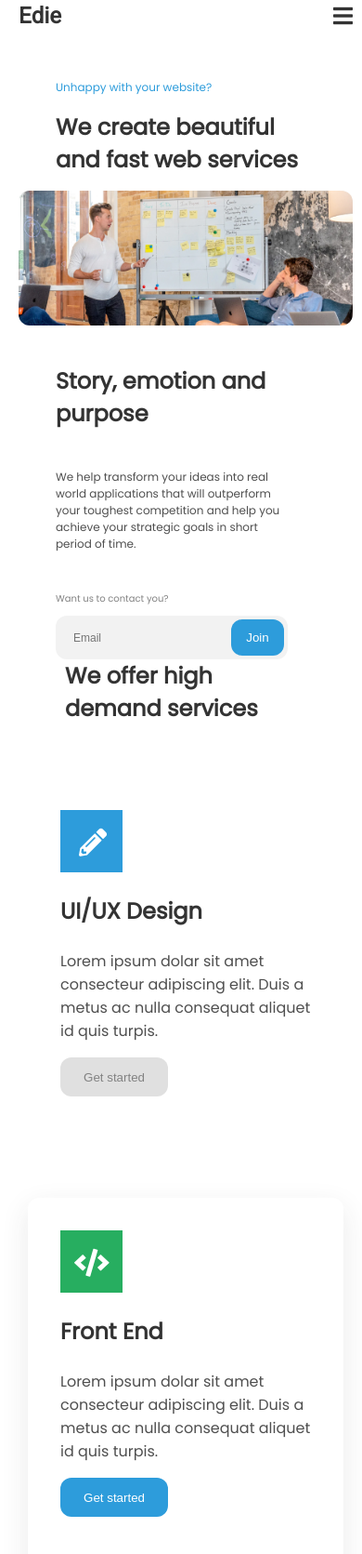
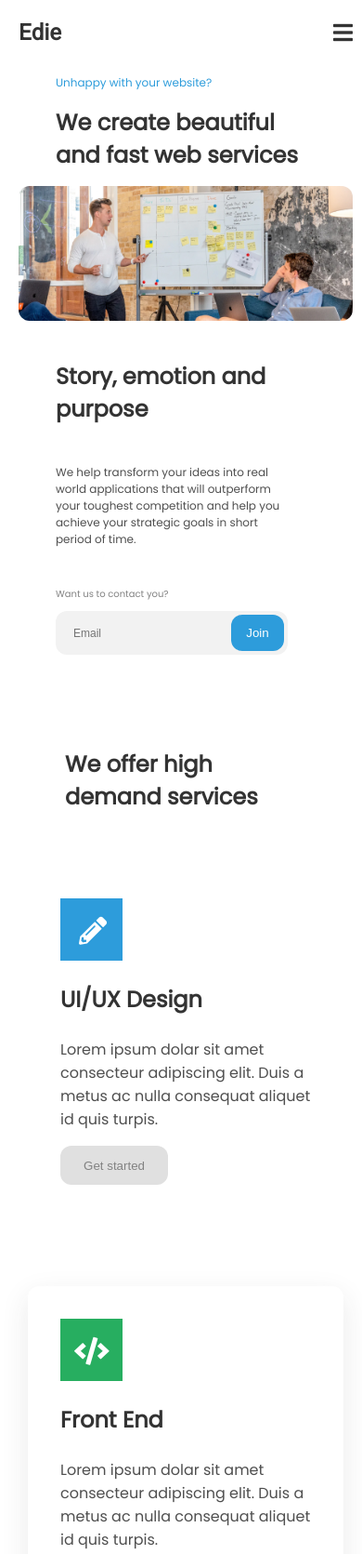
Before and after one commit to zSunTz/ediehomepage, a plain HTML site: page index.html in a window 390 px wide. Shown: the top 1671 px of the page at 93% size. Drawn offline with Linux system fonts and the light colour scheme.

Commit message:
Add files via upload

```diff
--- a/assets/css/base.css
+++ b/assets/css/base.css
@@ -9,7 +9,6 @@ html {
     font-size: 62.5%;
     font-family: 'Poppins', sans-serif;
     color: #333;
-    min-height: 100vh;
 }
 
 body {
@@ -68,7 +67,7 @@ span {
 }
 
 .page__part {
-    margin-bottom: 190px;
+    padding-top: 120px;
 }
 
 /* Button */
--- a/assets/css/responsive.css
+++ b/assets/css/responsive.css
@@ -5,6 +5,10 @@
     .main,
     .navbar {
         padding: 0 10px 0 20px;
+    }
+
+    .main {
+        padding-top: 80px;
     }
 
     /* page */
@@ -18,7 +22,7 @@
         font-size: 1.2rem;
     }
     .page__part {
-        margin-bottom: 100px;
+        padding-top: 100px;
     }
 
     /* page padding */
@@ -26,7 +30,8 @@
         padding-left: 40px;
     }
     .content-padding {
-        padding: 0;
+        padding-left: 0;
+        padding-right: 0;
     }
 
     /* Heading */
--- a/assets/css/styles.css
+++ b/assets/css/styles.css
@@ -3,15 +3,23 @@
     padding: 0 55px;
 }
 
+.main {
+    padding-top: 120px;
+}
+
 /* Navbar */
 .navbar {
     width: 100%;
+    height: 70px;
+    z-index: 1;
+    position: fixed;
+    top: 0;
+    background-color: #fff;
     display: flex;
     align-items: center;
 }
 
 .navbar__company-name {
-    padding: auto;
     font-family: 'Heebo', sans-serif;
     font-size: 3.6rem;
     font-weight: 800;
@@ -23,7 +31,7 @@
 }
 
 .navbar__item {
-    margin-left: 55px;
+    margin-left: 50px;
 }
 
 .navbar__link {
@@ -68,7 +76,7 @@
 
 /* header */
 .header {
-    margin: 50px 0;
+    margin: 0 0 50px;
 }
 
 .header__hook-question {
@@ -295,13 +303,13 @@
 }
 
 /* Company slogan */
-.company__solgan {
+.company__feedback {
     width: 935px;
-    margin-bottom: 50px;
 }
 
 .company-decorate-gatsby {
     display: flex;
+    margin-top: 50px;
 }
 
 .decorate-gatsby__avatar {
@@ -336,6 +344,7 @@
     height: 385px;
     background-color: #100E1D;
     padding-top: 50px;
+    margin-top: 120px;
 }
 
 .footer__item {
```
